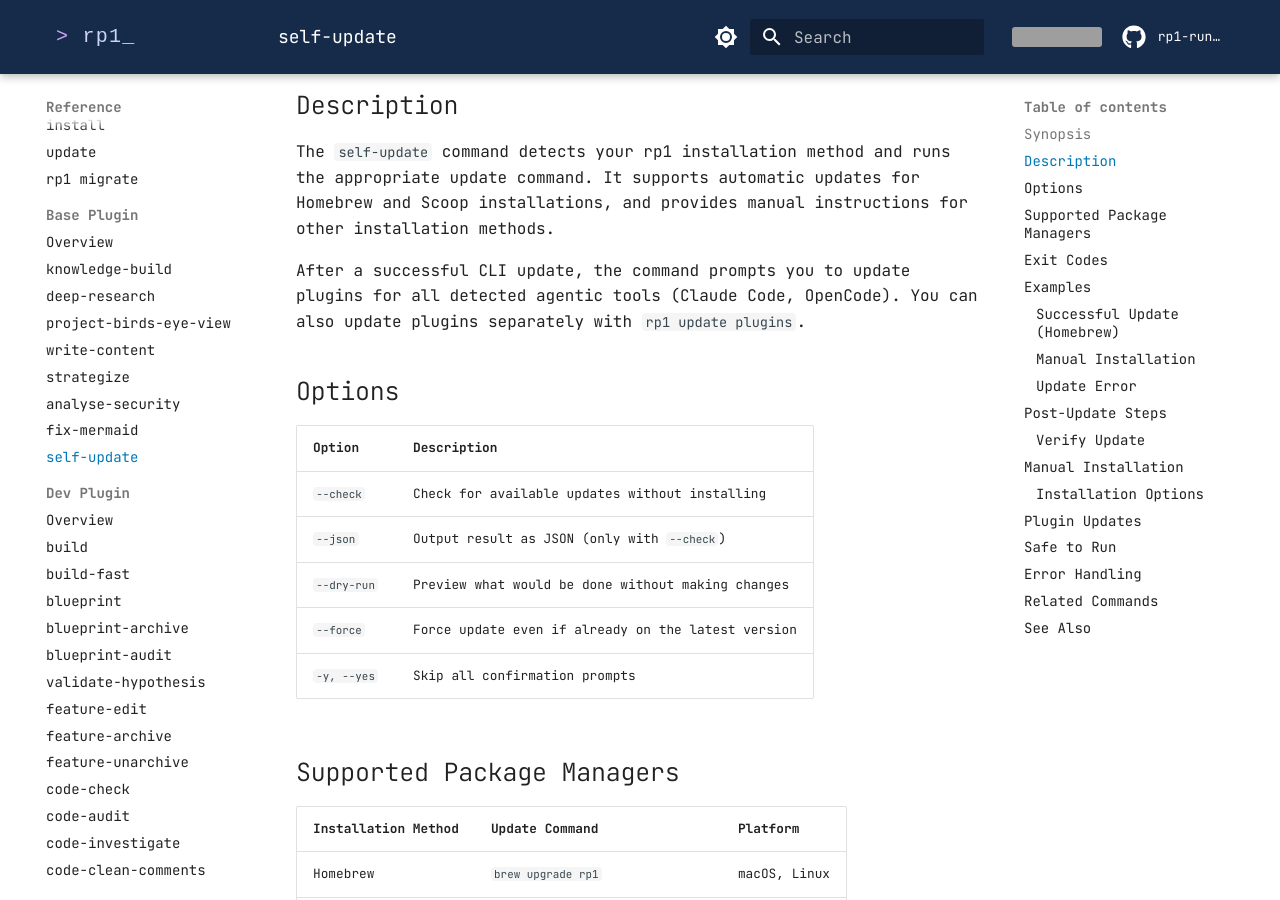
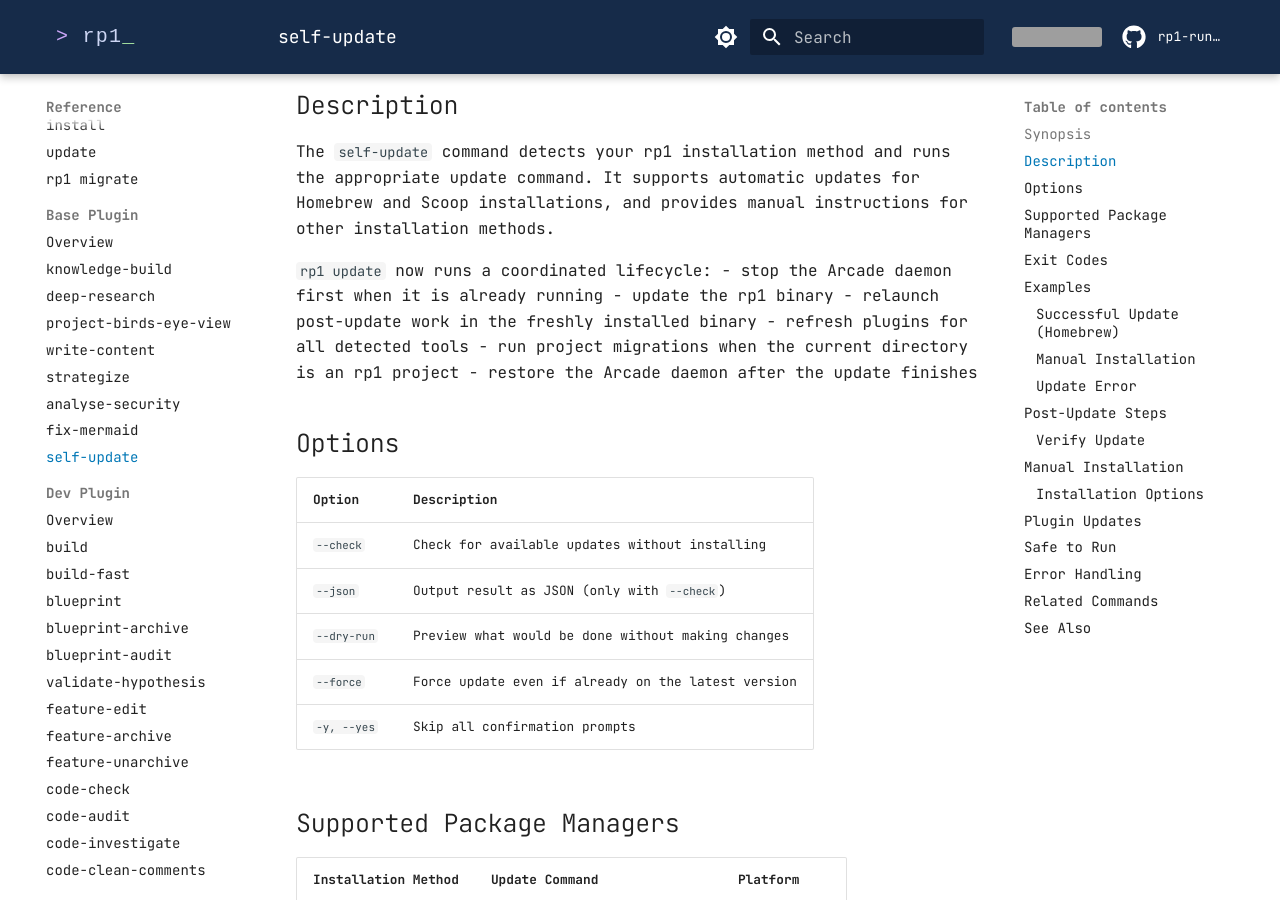
Before and after one commit to rp1-run/rp1, an MkDocs documentation site: the page built from docs/reference/base/self-update.md, in a window 1280 px wide and 900 px high, scrolled down 454 px. Built offline with MkDocs 1.6.1 and Material for MkDocs 9.7.7, drawn with Linux system fonts in a browser that asks for light colours; comment, search, counter and statistics services are not loaded; some of the changed text lies outside the part shown; grey boxes are pictures that could not be loaded.

Commit message:
fix(update): address lifecycle follow-up feedback

````diff
--- a/docs/reference/base/self-update.md
+++ b/docs/reference/base/self-update.md
@@ -25,8 +25,13 @@ The `self-update` command detects your rp1 installation method and runs the appr
 command. It supports automatic updates for Homebrew and Scoop installations, and provides manual
 instructions for other installation methods.
 
-After a successful CLI update, the command prompts you to update plugins for all detected agentic
-tools (Claude Code, OpenCode). You can also update plugins separately with `rp1 update plugins`.
+`rp1 update` now runs a coordinated lifecycle:
+- stop the Arcade daemon first when it is already running
+- update the rp1 binary
+- relaunch post-update work in the freshly installed binary
+- refresh plugins for all detected tools
+- run project migrations when the current directory is an rp1 project
+- restore the Arcade daemon after the update finishes
 
 ## Options
 
@@ -136,13 +141,8 @@ For manual installations or when automatic update fails, download the latest ver
 
 ## Plugin Updates
 
-After updating the CLI, the command prompts you to update plugins for all detected agentic tools:
-
-```
-Would you like to update rp1 plugins as well? (y/N)
-```
-
-If you confirm (or use `-y`), the command detects installed tools and updates their plugins:
+After the binary step, `rp1 update` automatically detects installed tools and refreshes their
+plugins:
 
 ```
 Updating plugins for all detected tools...
@@ -154,7 +154,7 @@ Claude Code: Plugins updated
 OpenCode: Plugins updated
 ```
 
-You can also update plugins independently:
+You can also refresh plugins independently:
 
 ```bash
 rp1 update plugins                  # Update all detected tools
````
Also changed, not shown: plugins/base/skills/self-update/SKILL.md (+17 -17 lines), 3 other files.
